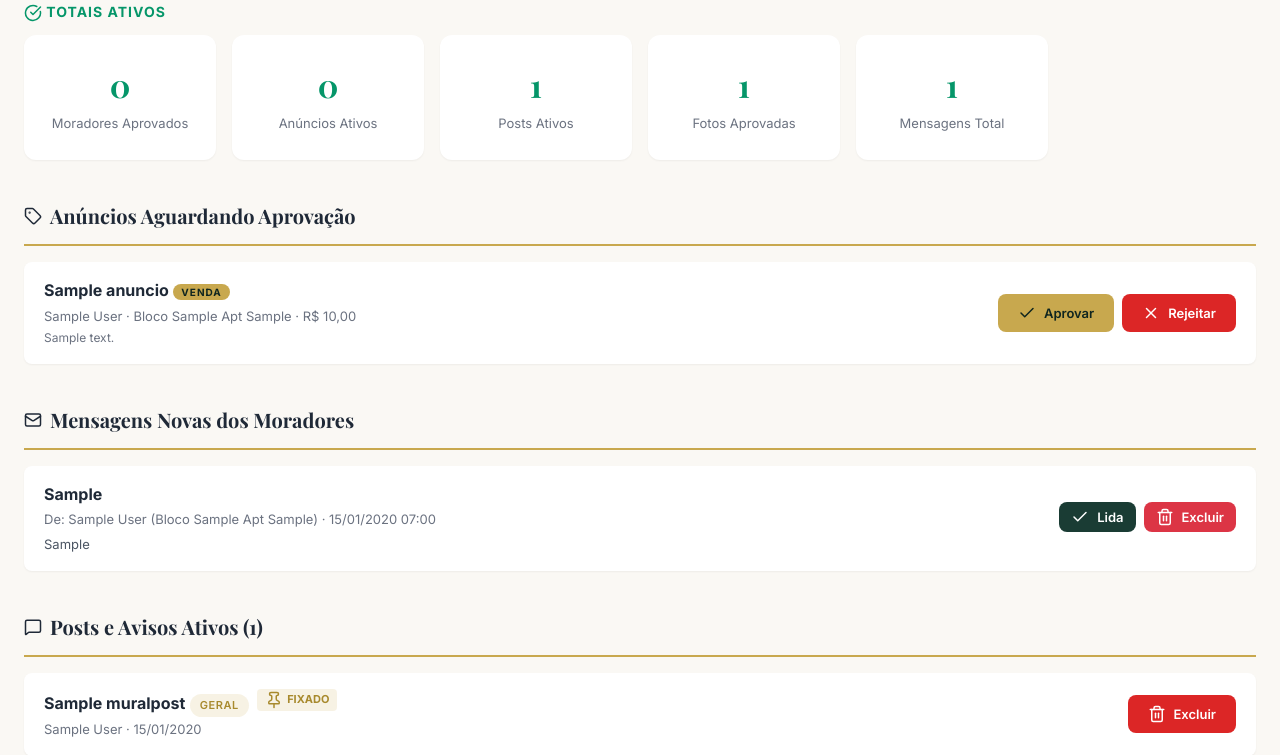
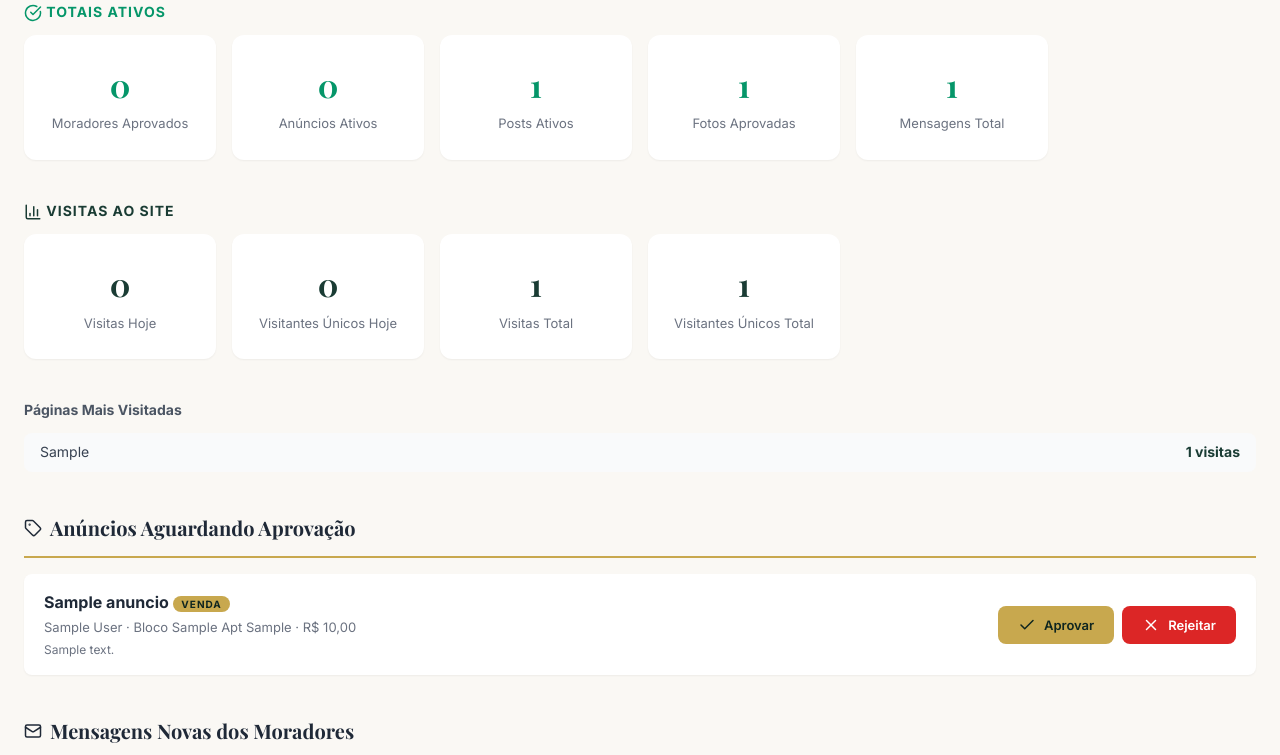
Before and after one commit to lumezencio/residencialparkclub, a Django app: page /moderacao/ in a window 1280 px wide. Shown: the part 624-1379 px from the top of the page. Run offline with Django 5.2, Linux system fonts and the light colour scheme; a user stored in the database is signed in; tables that the repository leaves empty hold one stand-in row (values such as "Sample post").

Commit message:
Add contador de visitas ao site no painel de moderacao
- Modelo VisitaSite para registrar cada visita (IP, pagina, usuario)
- Middleware para registrar visitas automaticamente
- Painel mostra: visitas hoje, visitantes unicos, total e paginas populares

Co-Authored-By: Claude Opus 4.6 (1M context) <noreply@anthropic.com>

```diff
--- /dev/null
+++ b/core/middleware.py
@@ -0,0 +1,35 @@
+from .models import VisitaSite
+
+
+class RegistrarVisitaMiddleware:
+    def __init__(self, get_response):
+        self.get_response = get_response
+
+    def __call__(self, request):
+        response = self.get_response(request)
+
+        # Ignorar arquivos estáticos, media e admin
+        path = request.path
+        if path.startswith(("/static/", "/media/", "/admin/", "/favicon")):
+            return response
+
+        # Ignorar requisições que não são GET ou com status != 200
+        if request.method != "GET" or response.status_code != 200:
+            return response
+
+        try:
+            ip = request.META.get("HTTP_X_FORWARDED_FOR", "").split(",")[0].strip()
+            if not ip:
+                ip = request.META.get("REMOTE_ADDR", "0.0.0.0")
+
+            usuario = request.user if request.user.is_authenticated else None
+
+            VisitaSite.objects.create(
+                ip=ip,
+                pagina=path,
+                usuario=usuario,
+            )
+        except Exception:
+            pass
+
+        return response
--- a/core/models.py
+++ b/core/models.py
@@ -57,6 +57,23 @@ class MidiaCondominio(models.Model):
         return self.titulo or f"{self.tipo} - {self.criado_em:%d/%m/%Y}"
 
 
+class VisitaSite(models.Model):
+    data = models.DateField(auto_now_add=True)
+    ip = models.GenericIPAddressField()
+    pagina = models.CharField(max_length=500)
+    usuario = models.ForeignKey(
+        "Usuario", on_delete=models.SET_NULL, null=True, blank=True
+    )
+    criado_em = models.DateTimeField(auto_now_add=True)
+
+    class Meta:
+        verbose_name = "Visita"
+        verbose_name_plural = "Visitas"
+
+    def __str__(self):
+        return f"{self.ip} - {self.pagina} - {self.data}"
+
+
 class Informacao(models.Model):
     titulo = models.CharField(max_length=200)
     conteudo = models.TextField()
--- a/core/views.py
+++ b/core/views.py
@@ -4,7 +4,9 @@ from django.contrib.auth import login
 from django.contrib.auth.decorators import login_required
 from django.contrib import messages
 from django.http import HttpResponseForbidden
-from .models import MidiaCondominio, Informacao, Usuario
+from django.utils import timezone
+from django.db.models import Count
+from .models import MidiaCondominio, Informacao, Usuario, VisitaSite
 from .forms import CadastroForm, UploadMidiaForm
 from classificados.models import Anuncio
 from comunicacao.models import MuralPost, MensagemAdministracao
@@ -173,6 +175,20 @@ def moderacao(request):
     mensagens_total = MensagemAdministracao.objects.count()
     midias_ativas = MidiaCondominio.objects.filter(ativo=True).count()
 
+    # Estatísticas de visitas
+    hoje = timezone.now().date()
+    visitas_hoje = VisitaSite.objects.filter(data=hoje).count()
+    visitas_hoje_unicas = VisitaSite.objects.filter(data=hoje).values("ip").distinct().count()
+    visitas_total = VisitaSite.objects.count()
+    visitas_total_unicas = VisitaSite.objects.values("ip").distinct().count()
+
+    # Páginas mais visitadas (top 5)
+    paginas_populares = (
+        VisitaSite.objects.values("pagina")
+        .annotate(total=Count("id"))
+        .order_by("-total")[:5]
+    )
+
     # Lista de moderadores e moradores aprovados (só superadmin vê)
     moderadores = Usuario.objects.filter(tipo="moderador").order_by("first_name")
     moradores_aprovados = Usuario.objects.filter(aprovado=True).exclude(tipo="moderador").exclude(is_superuser=True).order_by("first_name")
@@ -187,6 +203,11 @@ def moderacao(request):
         "mensagens_novas": mensagens_novas,
         "mensagens_total": mensagens_total,
         "midias_ativas": midias_ativas,
+        "visitas_hoje": visitas_hoje,
+        "visitas_hoje_unicas": visitas_hoje_unicas,
+        "visitas_total": visitas_total,
+        "visitas_total_unicas": visitas_total_unicas,
+        "paginas_populares": paginas_populares,
         "moderadores": moderadores,
         "moradores_aprovados": moradores_aprovados,
     })
--- a/parkclub/settings.py
+++ b/parkclub/settings.py
@@ -35,6 +35,7 @@ MIDDLEWARE = [
     "django.contrib.auth.middleware.AuthenticationMiddleware",
     "django.contrib.messages.middleware.MessageMiddleware",
     "django.middleware.clickjacking.XFrameOptionsMiddleware",
+    "core.middleware.RegistrarVisitaMiddleware",
 ]
 
 ROOT_URLCONF = "parkclub.urls"
--- a/templates/core/moderacao.html
+++ b/templates/core/moderacao.html
@@ -68,6 +68,43 @@
                 <span class="mod-stat-label">Mensagens Total</span>
             </div>
         </div>
+
+        <!-- Estatísticas de Visitas -->
+        <h3 class="animate-on-scroll" style="font-size:14px;color:var(--primary);text-transform:uppercase;letter-spacing:1px;margin:28px 0 12px;">
+            <i data-lucide="bar-chart-3" class="icon-sm"></i> Visitas ao Site
+        </h3>
+        <div class="mod-summary animate-on-scroll" style="border-color:var(--primary);">
+            <div class="mod-stat">
+                <span class="mod-stat-number" style="color:var(--primary);">{{ visitas_hoje }}</span>
+                <span class="mod-stat-label">Visitas Hoje</span>
+            </div>
+            <div class="mod-stat">
+                <span class="mod-stat-number" style="color:var(--primary);">{{ visitas_hoje_unicas }}</span>
+                <span class="mod-stat-label">Visitantes Únicos Hoje</span>
+            </div>
+            <div class="mod-stat">
+                <span class="mod-stat-number" style="color:var(--primary);">{{ visitas_total }}</span>
+                <span class="mod-stat-label">Visitas Total</span>
+            </div>
+            <div class="mod-stat">
+                <span class="mod-stat-number" style="color:var(--primary);">{{ visitas_total_unicas }}</span>
+                <span class="mod-stat-label">Visitantes Únicos Total</span>
+            </div>
+        </div>
+
+        {% if paginas_populares %}
+        <div class="mod-section animate-on-scroll" style="margin-top:16px;">
+            <h3 style="font-size:14px;color:var(--gray-600);margin-bottom:12px;">Páginas Mais Visitadas</h3>
+            <div style="display:flex;flex-direction:column;gap:8px;">
+                {% for p in paginas_populares %}
+                <div style="display:flex;justify-content:space-between;align-items:center;padding:8px 16px;background:var(--gray-50);border-radius:8px;">
+                    <span style="font-size:14px;color:var(--gray-700);">{{ p.pagina }}</span>
+                    <span style="font-size:14px;font-weight:700;color:var(--primary);">{{ p.total }} visitas</span>
+                </div>
+                {% endfor %}
+            </div>
+        </div>
+        {% endif %}
 
         <!-- Moradores Pendentes -->
         {% if usuarios_pendentes %}
```
Also changed, not shown: core/migrations/0004_add_visitasite.py (added).
